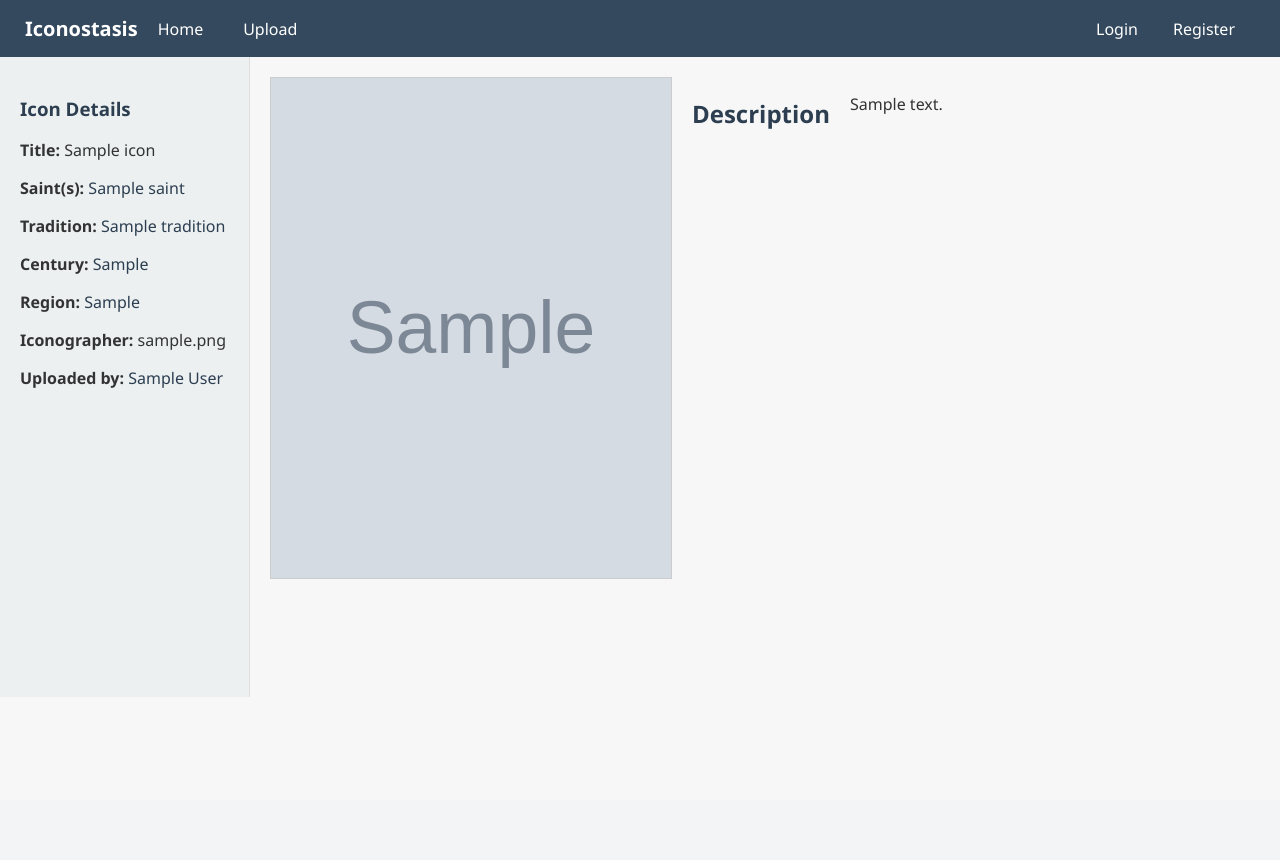
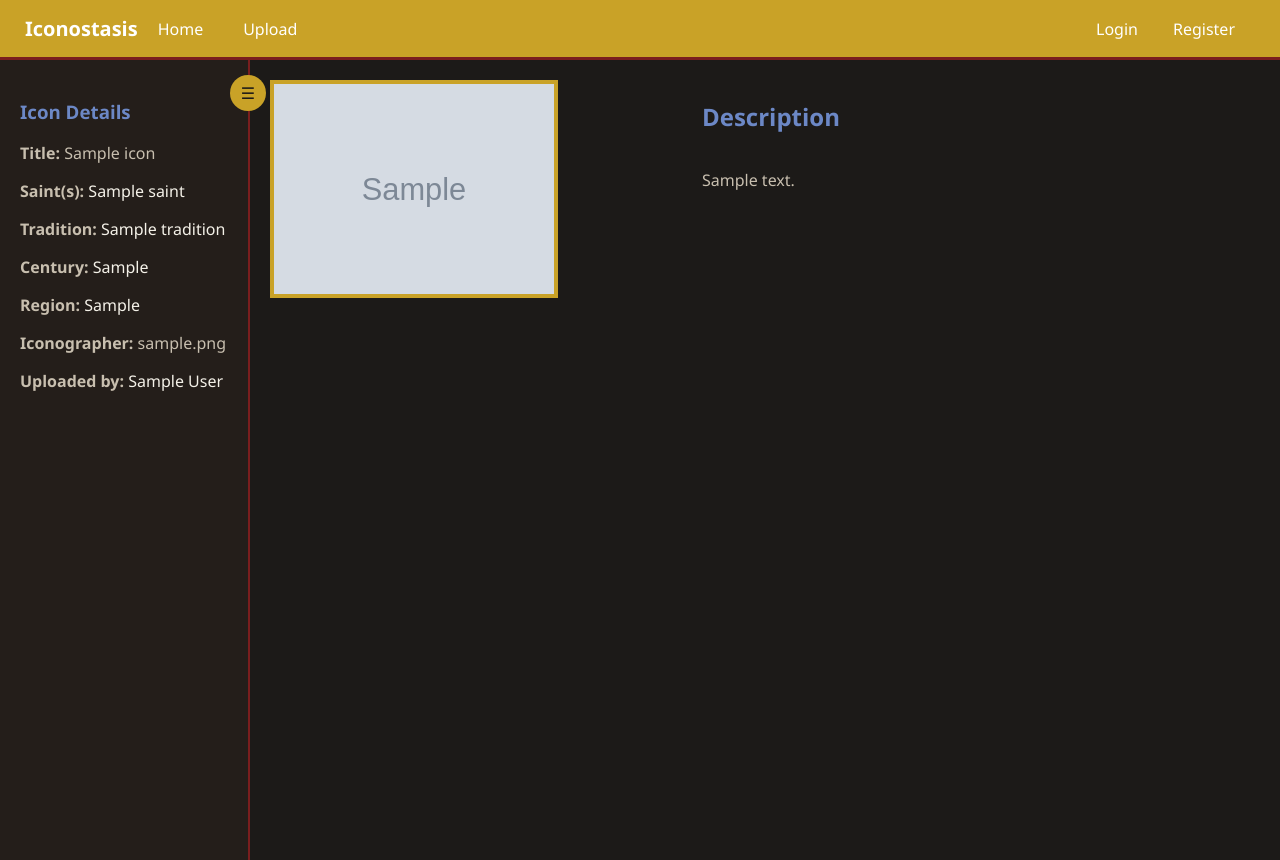
Before and after one commit to Luks-kit/iconostasis, a FastAPI app: page /icon/1 in a window 1280 px wide. Before the commit the page ends 697 px from the top, so only its background shows below. Run offline with FastAPI, Linux system fonts and the light colour scheme; tables that the repository leaves empty hold one stand-in row (values such as "Sample post"); grey boxes marked "Sample" are stand-in pictures.

Commit message:
significant css boost + bugfixes

```diff
--- a/routes/auth.py
+++ b/routes/auth.py
@@ -16,6 +16,7 @@ def login_form(request: Request):
 @router.post("/login")
 def login_user(request: Request, db: Session = Depends(get_db), username: str = Form(...), password: str = Form(...)):
     user = db.query(User).filter(User.username == username).first()
+
     if not user or not bcrypt.checkpw(password.encode("utf-8"), user.hashed_pw.encode("utf-8")):
         return templates.TemplateResponse("login.html", {"request": request, "error": "Invalid credentials"}, status_code=401)
 
--- a/static/css/style.css
+++ b/static/css/style.css
@@ -4,13 +4,13 @@
         font-family: 'Segoe UI', Tahoma, Geneva, Verdana, sans-serif;
         margin: 0;
         padding: 0;
-        background-color: #f7f7f7;
-        color: #333;
+        background-color: #1C1A18;
+        color: #C8BFAF;
     }
 
     a {
         text-decoration: none;
-        color: #2c3e50;
+        color: #F4F1E8;
     }
 
     a:hover {
@@ -18,7 +18,7 @@
     }
 
     h1, h2, h3 {
-        color: #2c3e50;
+        color: #6c88c6;
     }
 
     input, select, textarea {
@@ -40,6 +40,7 @@
         transition: background-color 0.2s ease-in-out;
     }
 
+
     input[type="submit"]:hover {
         background-color: #3498db;
     }
@@ -51,8 +52,9 @@
 
         align-items: center;
         padding: 15px 25px;
-        background-color: #34495e;
-        color: white;
+        background-color: #C9A227;
+        border-bottom: #7A1E1E solid 3px;
+        color: #F4F1E8;
     }
 
     .nav-left {
@@ -85,7 +87,6 @@
         border-radius: 6px;
     }
 
-
     .navbar a {
         color: white;
         margin-right: 20px;
@@ -94,23 +95,75 @@
     .navbar a:hover {
         color: #ecf0f1;
     }
-        /* Page layout */
-        .container {
-            display: flex;
-        }
+    /* Page layout */
+    .container {
+        display: flex;
+        height: 100vh;
+    }
+
+    .btn-submit {
+        background-color: #2980b9;
+        color: white;
+        border: none;
+        cursor: pointer;
+        font-weight: bold;
+        transition: background-color 0.2s ease-in-out;
+        border-radius: 2px;
+    }
 
         /* Left sidebar */
     .sidebar {
         width: 250px;
-        padding: 20px;
-        background-color: #ecf0f1;
-        border-right: 1px solid #ddd;
+        background-color: #241E1A;
+        border-right: 2px solid #7A1E1E;
         box-sizing: border-box;
-        min-height: 80vh;
         position: sticky;
         top: 0;
+
     }
+
+    .sidebar label {
+        margin-top: 0;
+        color: #C9A227;
+    }
+    .sidebar a {
+        color: #F4F1E8;
+    }
+
+    .sidebar a:hover {
+        color: #C9A227;
+        background: rgba(201,162,39,0.08);
         /* Main content */
+    }
+
+    .sidebar.collapsed {
+        width: 70px;
+    }
+
+    .sidebar-content {
+        padding: 20px;
+    }
+
+    .sidebar.collapsed .sidebar-content {
+        opacity: 0;
+        pointer-events: none;
+        transition: opacity 0s ease;
+    }
+
+    .toggle-btn {
+        position: absolute;
+        top: 15px;
+        right: -18px;
+        background: #C9A227;
+        color: #1C1A18;
+        border: none;
+        width: 36px;
+        height: 36px;
+        border-radius: 50%;
+        cursor: pointer;
+        font-size: 16px;
+    }
+
     .main {
         flex: 1;
         padding: 20px;
@@ -142,12 +195,12 @@
     .login-form {
         text-align: center;
         padding: 20px;
-        border: 1px solid #ccc;
+        border: 1px solid #C9A227;
         width: 300px;
     }
 
    .icon-card {
-        background-color: white;
+        background-color: #2A2420;
         height: 300px;
         width: 180px;  /* Fixed width is often safer than aspect-ratio for grid flow */
         text-align: center;
@@ -155,7 +208,6 @@
         box-shadow: 0 2px 6px rgba(0,0,0,0.1);
         transition: transform 0.2s, box-shadow 0.2s;
         overflow: hidden;
-
         /* The Magic Sauce */
         display: flex;
         flex-direction: column;
@@ -184,14 +236,31 @@
             cursor: pointer;
         }
 
+    .icon-detail {
+        display: grid;
+        grid-template-columns: 400px 1fr;
+        gap: 2rem;
+        align-items: start;
+        justify-items: stretch;
+    }
+
+
+    .icon-description {
+        display: flex;
+        flex-direction: column;
+    }
+
+
     .icon-img {
-        max-width: 50%;   /* ensures image never exceeds container width */
-        max-height: 500px; /* scale down very tall images */
+        max-width: 70%;   /* ensures image never exceeds container width */
+        aspect-ratio: auto; /* maintain original aspect ratio */
         height: auto;       /* maintain aspect ratio */
-        border: 1px solid #ccc;
+        border: 4px solid #C9A227;
         display: block;
         margin-bottom: 20px;
     }
+
+
 
     @media (max-width: 768px) {
         .container {
@@ -201,7 +270,7 @@
         .sidebar {
             width: 100%;
             border-right: none;
-            border-bottom: 1px solid #ddd;
+            border-bottom: 1px solid #7A1E1E;
             min-height: auto;
             position: relative;
             top: auto;
--- /dev/null
+++ b/static/js/sidebar.js
@@ -0,0 +1,16 @@
+const sidebar = document.getElementById("sidebar");
+const toggleBtn = document.getElementById("sidebarToggle");
+
+// Restore state
+if (localStorage.getItem("sidebarCollapsed") === "true") {
+  sidebar.classList.add("collapsed");
+}
+
+toggleBtn.addEventListener("click", () => {
+  sidebar.classList.toggle("collapsed");
+
+  localStorage.setItem(
+    "sidebarCollapsed",
+    sidebar.classList.contains("collapsed")
+  );
+});
--- a/templates/icon.html
+++ b/templates/icon.html
@@ -2,7 +2,7 @@
 <html>
 <head>
     <title>{{ icon.title }} - Iconostasis</title>
-    <link rel="stylesheet" type="text/css" href="/static/css/style.css?v=1">
+    <link rel="stylesheet" type="text/css" href="/static/css/style.css?v=3">
     <link rel="icon" href="/static/images/favicon.ico" type="image/x-icon">
 </head>
 <body>
@@ -26,9 +26,13 @@
         {% endif %}
     </div>
 </div>
+
+
 <div class="container">
     <!-- Sidebar -->
-    <div class="sidebar">
+    <aside id="sidebar" class="sidebar">
+        <button id="sidebarToggle" class="toggle-btn">☰</button>
+        <div class="sidebar-content">
             <h3>Icon Details</h3>
             <p><strong>Title:</strong> {{ icon.title }}</p>
             <p><strong>Saint(s):</strong>
@@ -41,15 +45,21 @@
         <p><strong>Region:</strong> <a href="/?region={{ icon.region }}"> {{ icon.region }}</p></a>
         <p><strong>Iconographer:</strong> {{ icon.iconographer or "Unknown" }}</p>
         <p><strong>Uploaded by:</strong> <a href="/user/{{ icon.creator.username }}">{{uploader_name}}</p></a>
-    </div>
+    </aside>
 
     <!-- Main content -->
     <div class="main">
+        <div class="icon-detail">
             <img class="icon-img" src="{{ icon.image_url }}" alt="{{ icon.title }}">
+            <div class="icon-description">
                 <h2>Description</h2>
                 <p>{{ icon.description }}</p>
             </div>
         </div>
+    </div>
+</div>
+
+<script src="/static/js/sidebar.js"></script>
 
 </body>
 </html>
--- a/templates/login.html
+++ b/templates/login.html
@@ -4,7 +4,7 @@
     <meta charset="UTF-8">
     <meta name="viewport" content="width=device-width, initial-scale=1.0">
     <title>Iconostasis - Login</title>
-    <link rel="stylesheet" href="/static/css/style.css?v=1">
+    <link rel="stylesheet" href="/static/css/style.css?v=3">
     <link rel="icon" href="/static/images/favicon.ico" type="image/x-icon">
 </head>
 <body>
@@ -19,7 +19,7 @@
     <main class="login-container">
         <h1>Login to Iconostasis</h1>
 
-        <form action="/login" method="POST">
+        <form action="/login" method="POST" class="login-form">
             <div class="form-group">
                 <label for="username">Username</label>
                 <input type="text" id="username" name="username" required>
--- a/templates/profile.html
+++ b/templates/profile.html
@@ -4,7 +4,7 @@
     <meta charset="UTF-8">
     <meta name="viewport" content="width=device-width, initial-scale=1.0">
     <title>{{ profile_user.display_name }} (@{{ profile_user.username }}) - Iconostasis</title>
-    <link rel="stylesheet" href="/static/css/style.css">
+    <link rel="stylesheet" href="/static/css/style.css?v=3">
     <link rel="icon" href="/static/images/favicon.ico" type="image/x-icon">
 </head>
 <body>
--- a/templates/signup.html
+++ b/templates/signup.html
@@ -4,7 +4,7 @@
     <meta charset="UTF-8">
     <meta name="viewport" content="width=device-width, initial-scale=1.0">
     <title>Iconostasis - Create Account</title>
-    <link rel="stylesheet" href="static/css/style.css?v=1">
+    <link rel="stylesheet" href="static/css/style.css?v=3">
     <link rel="icon" href="/static/images/favicon.ico" type="image/x-icon">
 </head>
 <body>
@@ -39,8 +39,8 @@
                 <input type="text" id="username" name="username" required>
             </div>
             <div class="form-group">
-                <label for="display_name">Display Name</label>
-                <input type="text" id="display_name" name="display_name" required>
+                <label for="displayname">Display Name</label>
+                <input type="text" id="displayname" name="displayname" required>
             </div>
             <div class="form-group">
                 <label for="email">Email Address</label>
--- a/templates/upload.html
+++ b/templates/upload.html
@@ -2,7 +2,7 @@
 <html>
 <head>
     <title>Upload Icon - Iconostasis</title>
-    <link rel="stylesheet" type="text/css" href="/static/css/style.css?v=1">
+    <link rel="stylesheet" type="text/css" href="/static/css/style.css?v=3">
     <link rel="icon" href="/static/images/favicon.ico" type="image/x-icon">
 </head>
 <body>
--- a/templates/upload_success.html
+++ b/templates/upload_success.html
@@ -2,7 +2,7 @@
 <html>
 <head>
     <title>Icon Uploaded - Iconostasis</title>
-    <link rel="stylesheet" type="text/css" href="/static/css/style.css?v=1">
+    <link rel="stylesheet" type="text/css" href="/static/css/style.css?v=3">
     <link rel="icon" href="/static/images/favicon.ico" type="image/x-icon">
 </head>
 <body>
```
Also changed, not shown: templates/index.html (+9 -5 lines). Lines whose indentation alone changed are shown as unchanged.
